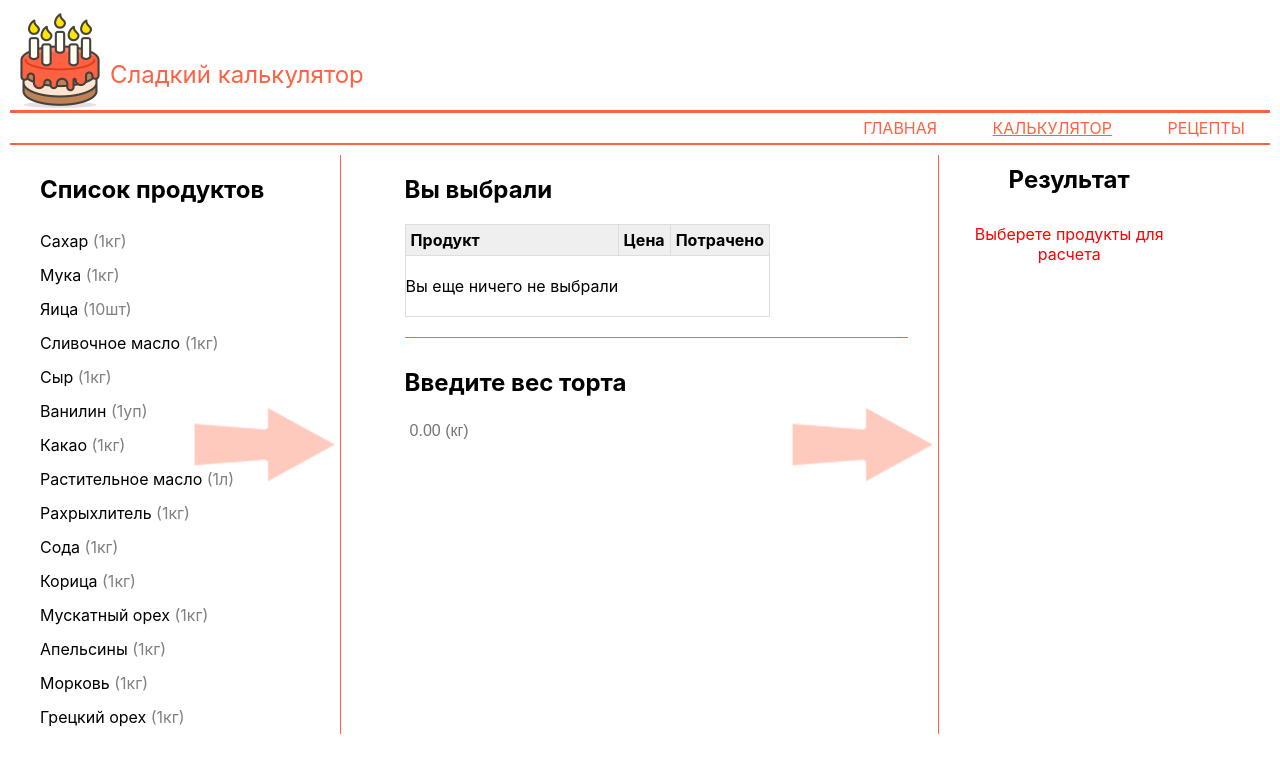
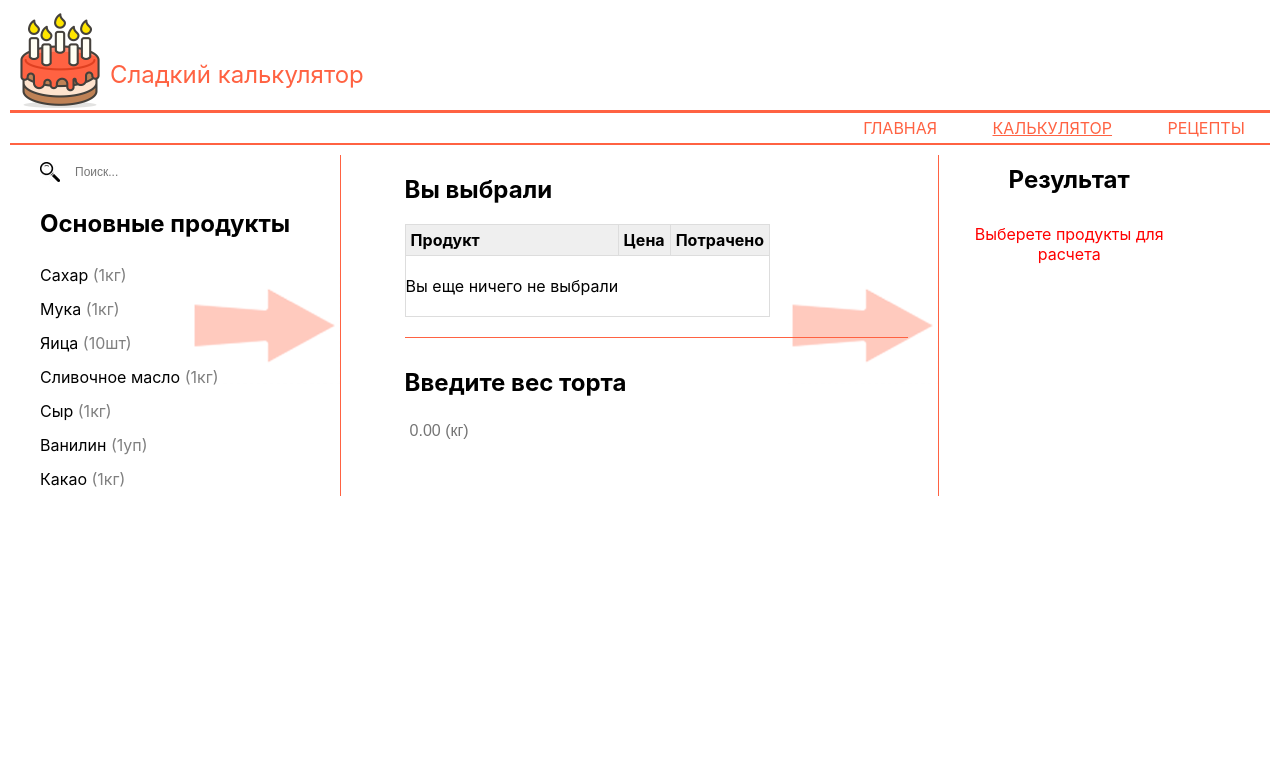
Before and after one commit to RomanNigaK/calc, a React (Create React App) app: page /calc in a window 1280 px wide. Shown: the top 766 px of the page. Built offline with nearby package versions, Linux system fonts and the light colour scheme.

Commit message:
добавлен поиск

```diff
--- a/src/components/calc/Calc.jsx
+++ b/src/components/calc/Calc.jsx
@@ -1,28 +1,22 @@
 import React from "react";
 import css from "./calc.module.css"
+import Find from "./Find";
 
 
 const Calc = (props) => {
 
-console.log("!!!"+props.products)
-
-
+console.log(props)
     let calculation = () => {
-
         props.stateCalculation();
     };
 
-    console.log(props.products);
     let addInMyListProducts = (e) => {
-       // console.log(e);
         let itemId = e.target.id;
         props.setItemMyProduct(itemId);
 
     };
 
     let removeInMyListProducts = (e) => {
-
-        //console.log(e);
         let itemId = e.target.id;
         props.removeItemMyProduct(itemId);
 
@@ -30,24 +24,27 @@ console.log("!!!"+props.products)
     let enterDataColt = (e) => {
         let colt = e.target.value;
         let itemId = e.target.id;
-        if (colt==null){alert("f")}
-        colt.length===0?props.setColtItemMyProduct(itemId, null):props.setColtItemMyProduct(itemId, colt)
-        }
-
+        colt.length === 0 ? props.setColtItemMyProduct(itemId, null) : props.setColtItemMyProduct(itemId, colt)
+    };
     let enterDataCount = (e) => {
-
         let itemId = e.target.id;
         let count = e.target.value;
-        count.length===0?props.setCountItemMyProduct(itemId,null):props.setCountItemMyProduct(itemId,count)
-        //props.setCountItemMyProduct(itemId, count);
+        count.length === 0 ? props.setCountItemMyProduct(itemId, null) : props.setCountItemMyProduct(itemId, count)
+    };
 
-    }
-    let chekProductItem = (obj) => {
 
+
+
+
+
+    let chekProductItem = (obj,arealSearch) => {
+
+        if (arealSearch=="general"){
+            if (obj.general){
                 if (props.products.selectedProducts.find(item => item.id == obj.id) && true) {
                     return <div className={css.rowitemproduct}>
                         <span>
-                            <span  onDoubleClick={removeInMyListProducts} id={obj.id}>{obj.name} </span>
+                            <span onDoubleClick={removeInMyListProducts} id={obj.id}>{obj.name} </span>
                             <span>
                                 <img src="assetc/g.png" alt="sdfd"/>
                                  <span className={css.edizmproduct}>({obj.volume}{obj.edizm})</span>
@@ -61,14 +58,42 @@ console.log("!!!"+props.products)
                         <span className={css.edizmproduct}>({obj.volume}{obj.edizm})</span>
                     </div>
                 }
+            }
+        }
+
+        if (arealSearch=="all"){
+            if (obj){
+                if (props.products.selectedProducts.find(item => item.id == obj.id) && true) {
+                    return <div className={css.rowitemproduct}>
+                        <span>
+                            <span onDoubleClick={removeInMyListProducts} id={obj.id}>{obj.name} </span>
+                            <span>
+                                <img src="assetc/g.png" alt="sdfd"/>
+                                 <span className={css.edizmproduct}>({obj.volume}{obj.edizm})</span>
+                            </span>
+                        </span>
+                    </div>
+
+                } else {
+                    return <div className={css.rowitemproduct}>
+                        <span onDoubleClick={addInMyListProducts} id={obj.id}>{obj.name} </span>
+                        <span className={css.edizmproduct}>({obj.volume}{obj.edizm})</span>
+                    </div>
+                }
+            }
+        }
+
+
+
     };
     let enterWeightCake = (e) => {
         let weight = e.target.value;
         props.setWeightCake(weight);
-    }
+    };
+
     let list = props.products.products.map(
         (item) => (<div>
-            {chekProductItem(item)}
+            {chekProductItem(item,"general")}
         </div>));
 
     let myList = <div className={css.emptylist}>Вы еще ничего не выбрали</div>;
@@ -77,7 +102,9 @@ console.log("!!!"+props.products)
         myList = props.products.selectedProducts.map((item) => (
             <tr>
                 <td><span>{item.name}</span></td>
-                <td><input id={item.id} onChange={enterDataColt} className={css.inputmylistproducts} type="text"
+
+                <td>
+                    <input id={item.id} onChange={enterDataColt} className={css.inputmylistproducts}
                            placeholder="0.00" value={item.colt}/>р./{item.edizm}</td>
                 <td><input id={item.id} onChange={enterDataCount} className={css.inputmylistproducts} type="text"
                            placeholder="0.00" value={item.count}/>{item.edizm}</td>
@@ -88,7 +115,16 @@ console.log("!!!"+props.products)
     return (
         <div className={css.content}>
             <div className={css.listproducts} style={{backgroundImage: "url(/assetc/strelkafon.png)"}}>
-                <h2>Список продуктов</h2>
+                <Find search={props.products.findItems}
+                      addInMyListProducts={addInMyListProducts}
+                      value ={props.products.strSearch}
+                      setSearch={props.setSearch}
+                      setNullFind={props.setNullFind}
+                      chekProductItem={chekProductItem}
+                      showSearch={props.products.showSearch}
+                      products={props.products}/>
+
+                <h2>Основные продукты</h2>
                 {list}
             </div>
             <div className={css.listselectedproducts} style={{backgroundImage: "url(/assetc/strelkafon.png)"}}>
--- a/src/components/calc/CalcContainer.jsx
+++ b/src/components/calc/CalcContainer.jsx
@@ -5,7 +5,7 @@ import {
     removeItemMyProduct,
     setColtItemMyProduct,
     setCountItemMyProduct,
-    setItemMyProduct,
+    setItemMyProduct, setNullFind, setSearch,
     setWeightCake, stateCalculation
 } from "../../redux/products-reduce";
 
@@ -19,5 +19,5 @@ let mapStateToProps=(state)=>{
 
 
 
-const CalcContainer = connect(mapStateToProps,{stateCalculation,removeItemMyProduct,setWeightCake,setItemMyProduct,setColtItemMyProduct,setCountItemMyProduct})(Calc);
+const CalcContainer = connect(mapStateToProps,{setSearch,setNullFind,stateCalculation,removeItemMyProduct,setWeightCake,setItemMyProduct,setColtItemMyProduct,setCountItemMyProduct})(Calc);
 export default CalcContainer;
--- /dev/null
+++ b/src/components/calc/Find.jsx
@@ -0,0 +1,36 @@
+import React from "react";
+import css from "./calc.module.css";
+
+const Find = (props) => {
+
+    let nullFind = () => {
+        props.setNullFind();
+    };
+    let setStrSearch = (e) => {
+        props.setSearch(e.target.value, e.target.value.length);
+
+    };
+
+
+    let list = props.products.findItems.map(
+        (item) => (<div>
+            {props.chekProductItem(item,"all")}
+        </div>));
+
+
+    return (<>
+            <div className={css.inputfind} style={{backgroundImage: "url(/assetc/find.jpg)"}}>
+                <input type="text" placeholder="Поиск..." onChange={setStrSearch}
+                       value={props.value}/>
+            </div>
+            <div >
+
+                {list}
+
+
+            </div>
+        </>
+    )
+}
+
+export default Find;
--- a/src/components/calc/calc.module.css
+++ b/src/components/calc/calc.module.css
@@ -105,3 +105,42 @@
     margin-top: 30px;
     color: red;
 }
+
+.inputfind input{
+    border: none;
+    background: none;
+    margin-left: 30px;
+    font-size: 12px;
+    padding: 5px;
+}
+.inputfind{
+    background-repeat: no-repeat;
+    background-position: left center;
+    padding-top: 5px;
+    padding-bottom: 5px;
+
+}
+.viewFastSearch{
+
+    display: none;
+}
+.viewFastSearchShow{
+   display: block;
+    position: absolute;
+    width: 200px;
+    border-radius: 5px;
+    border: 1px solid black;
+    background-color: white;
+    padding: 10px;
+}
+
+.preloaderdiv{
+     width: 100%;
+     text-align: center;
+    display: none;
+ }
+.preloaderdishow{
+    width: 100%;
+    text-align: center;
+    display: block;
+}
--- a/src/redux/products-reduce.jsx
+++ b/src/redux/products-reduce.jsx
@@ -4,33 +4,34 @@ const SETCOUNTITEMMYPRODUCT = "SETCOUNTITEMMYPRODUCT";
 const SETWEIGHTCAKE = "SETWEIGHTCAKE";
 const STATECALCULATION = "STATECALCULATION";
 const REMOVEMUITEMPRODUCT = "REMOVEMUITEMPRODUCT";
+const SETNULLFIND = "SETNULLFIND";
+const SETSEACRCH = "SETSEACRCH";
 
 let initialStore = {
     products: [
-        {id: 1, name: "Сахар", volume: 1, edizm: "кг", colt: null, count: null},
-        {id: 2, name: "Мука", volume: 1, edizm: "кг", colt: null, count: null},
-        {id: 3, name: "Яица", volume: 10, edizm: "шт", colt: null, count: null},
-        {id: 4, name: "Сливочное масло", volume: 1, edizm: "кг", colt:null, count:null},
-        {id: 5, name: "Сыр", volume: 1, edizm: "кг", colt:null, count:null},
-        {id: 6, name: "Ванилин", volume: 1, edizm: "уп", colt:null, count:null},
-        {id: 7, name: "Какао", volume: 1, edizm: "кг", colt:null, count:null},
-        {id: 8, name: "Растительное масло", volume: 1, edizm: "л", colt:null, count:null},
-        {id: 9, name: "Рахрыхлитель", volume: 1, edizm: "кг", colt:null, count:null},
-        {id: 10, name: "Сода", volume: 1, edizm: "кг", colt:null, count:null},
-        {id: 11, name: "Корица", volume: 1, edizm: "кг", colt:null, count:null},
-        {id: 12, name: "Мускатный орех", volume: 1, edizm: "кг", colt:null, count:null},
-        {id: 13, name: "Апельсины", volume: 1, edizm: "кг", colt:null, count:null},
-        {id: 14, name: "Морковь", volume: 1, edizm: "кг", colt:null, count:null},
-        {id: 15, name: "Грецкий орех", volume: 1, edizm: "кг", colt:null, count:null}
+        {id: 1, name: "Сахар", volume: 1, edizm: "кг", colt: undefined, count: null, general:true},
+        {id: 2, name: "Мука", volume: 1, edizm: "кг", colt: null, count: null, general:true},
+        {id: 3, name: "Яица", volume: 10, edizm: "шт", colt: null, count: null, general:true},
+        {id: 4, name: "Сливочное масло", volume: 1, edizm: "кг", colt: null, count: null, general:true},
+        {id: 5, name: "Сыр", volume: 1, edizm: "кг", colt: null, count: null, general:true},
+        {id: 6, name: "Ванилин", volume: 1, edizm: "уп", colt: null, count: null, general:true},
+        {id: 7, name: "Какао", volume: 1, edizm: "кг", colt: null, count: null, general:true},
+        {id: 8, name: "Растительное масло", volume: 1, edizm: "л", colt: null, count: null, general:false},
+        {id: 9, name: "Рахрыхлитель", volume: 1, edizm: "кг", colt: null, count: null, general:false},
+        {id: 10, name: "Сода", volume: 1, edizm: "кг", colt: null, count: null, general:false},
+        {id: 11, name: "Корица", volume: 1, edizm: "кг", colt: null, count: null, general:false},
+        {id: 12, name: "Мускатный орех", volume: 1, edizm: "кг", colt: null, count: null, general:false},
+        {id: 13, name: "Апельсины", volume: 1, edizm: "кг", colt: null, count: null, general:false},
+        {id: 14, name: "Морковь", volume: 1, edizm: "кг", colt: null, count: null, general:false},
+        {id: 15, name: "Грецкий орех", volume: 1, edizm: "кг", colt: null, count: null, general:false}
     ],
     selectedProducts: [],
     weightCake: 0,
-    costPrice:0,
-    expenses:0,
-    validSymbols:[".","0","1","2","3","4","5","6","7","8","9"]
-
-
-
+    costPrice: 0,
+    expenses: 0,
+    strSearch: "",
+    findItems:[],
+    showSearch:false
 
 
 };
@@ -50,14 +51,13 @@ const productsReduce = (state = initialStore, action) => {
         case SETCOLTITEMMYPRODUCT: {
 
 
-
             return {
                 ...state,
 
                 selectedProducts: state.selectedProducts.map((product) => {
                     if (product.id == action.id) {
 
-                       return {...product, colt: action.colt}
+                        return {...product, colt: action.colt}
                     }
                     return product
                 })
@@ -75,29 +75,54 @@ const productsReduce = (state = initialStore, action) => {
                 })
             }
         }
-        case SETWEIGHTCAKE:{
+        case SETWEIGHTCAKE: {
             return {
                 ...state,
-                weightCake:action.weight
+                weightCake: action.weight
 
             }
         }
-        case REMOVEMUITEMPRODUCT:{
+        case REMOVEMUITEMPRODUCT: {
 
             return {
 
-               ...state,
-                selectedProducts:state.selectedProducts.filter(f=>f.id!=action.id)
+                ...state,
+                selectedProducts: state.selectedProducts.filter(f => f.id != action.id)
 
             }
         }
-        case STATECALCULATION:{
+        case STATECALCULATION: {
             let x;
             return {
                 ...state,
-                costPrice: state.selectedProducts.map(item=>item.colt*item.count).map(i=>x+=i, x=0).reverse()[0]/state.weightCake,
-                expenses: state.selectedProducts.map(item=>item.colt*item.count).map(i=>x+=i, x=0).reverse()[0]
+                costPrice: state.selectedProducts.map(item => item.colt * item.count).map(i => x += i, x = 0).reverse()[0] / state.weightCake,
+                expenses: state.selectedProducts.map(item => item.colt * item.count).map(i => x += i, x = 0).reverse()[0]
 
+
+            }
+        }
+        case SETNULLFIND: {
+            return {
+                ...state,
+                strSearch: ""
+            }
+        }
+        case SETSEACRCH: {
+            if (action.lenghtStr > 1) {
+                return {
+                    ...state,
+                    strSearch: action.text,
+                    showSearch:true,
+                    findItems: state.products.filter(item=>item.name.toUpperCase().indexOf(action.text.toUpperCase())!==-1)
+                 }
+            } else {
+                return{
+
+                    ...state,
+                    findItems:[],
+                    strSearch: action.text
+
+                }
 
             }
         }
@@ -147,7 +172,18 @@ export const stateCalculation = () => {
 
     }
 };
-
+export const setNullFind = () => {
+    return {
+        type: SETNULLFIND
+    }
+};
+export const setSearch = (text, lenghtStr) => {
+    return {
+        type: SETSEACRCH,
+        text: text,
+        lenghtStr: lenghtStr
+    }
+};
 
 
 export default productsReduce;
```
Also changed, not shown: public/assetc/find.jpg (added). Lines whose indentation alone changed are shown as unchanged.
